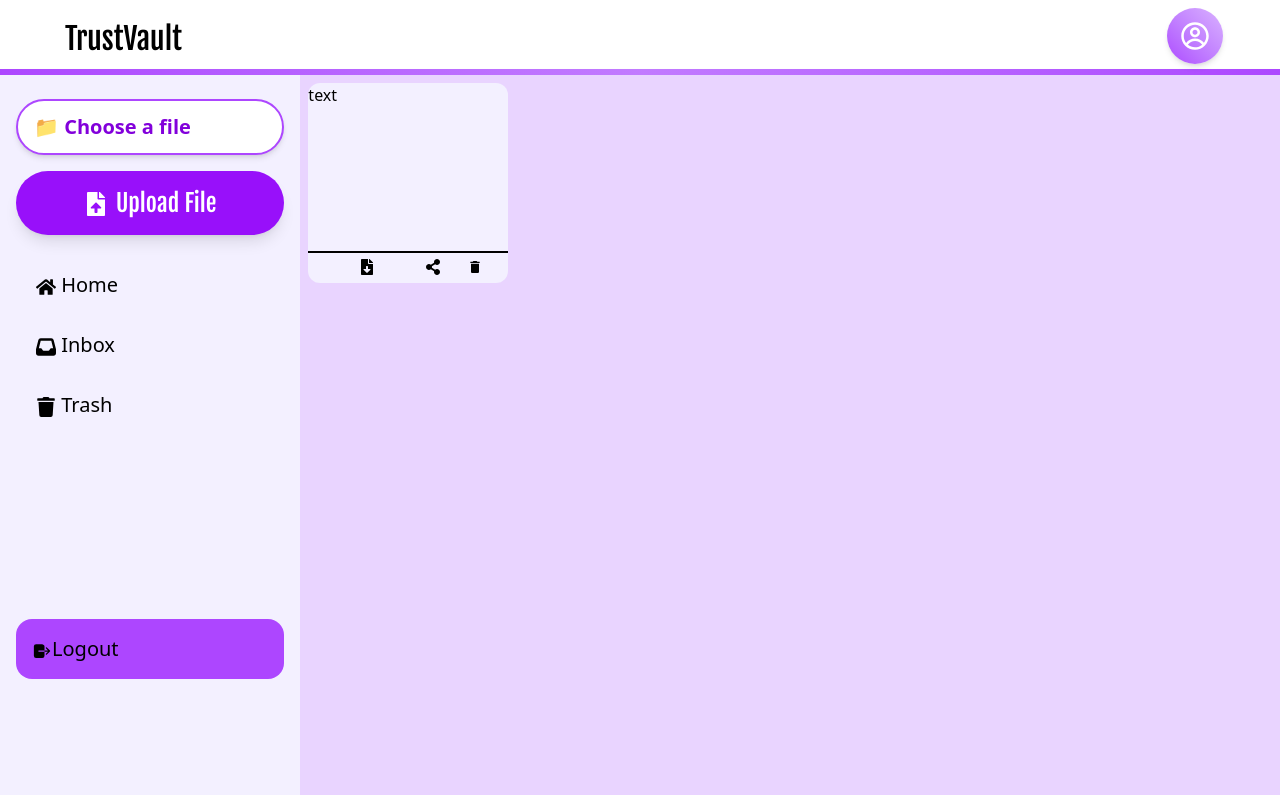
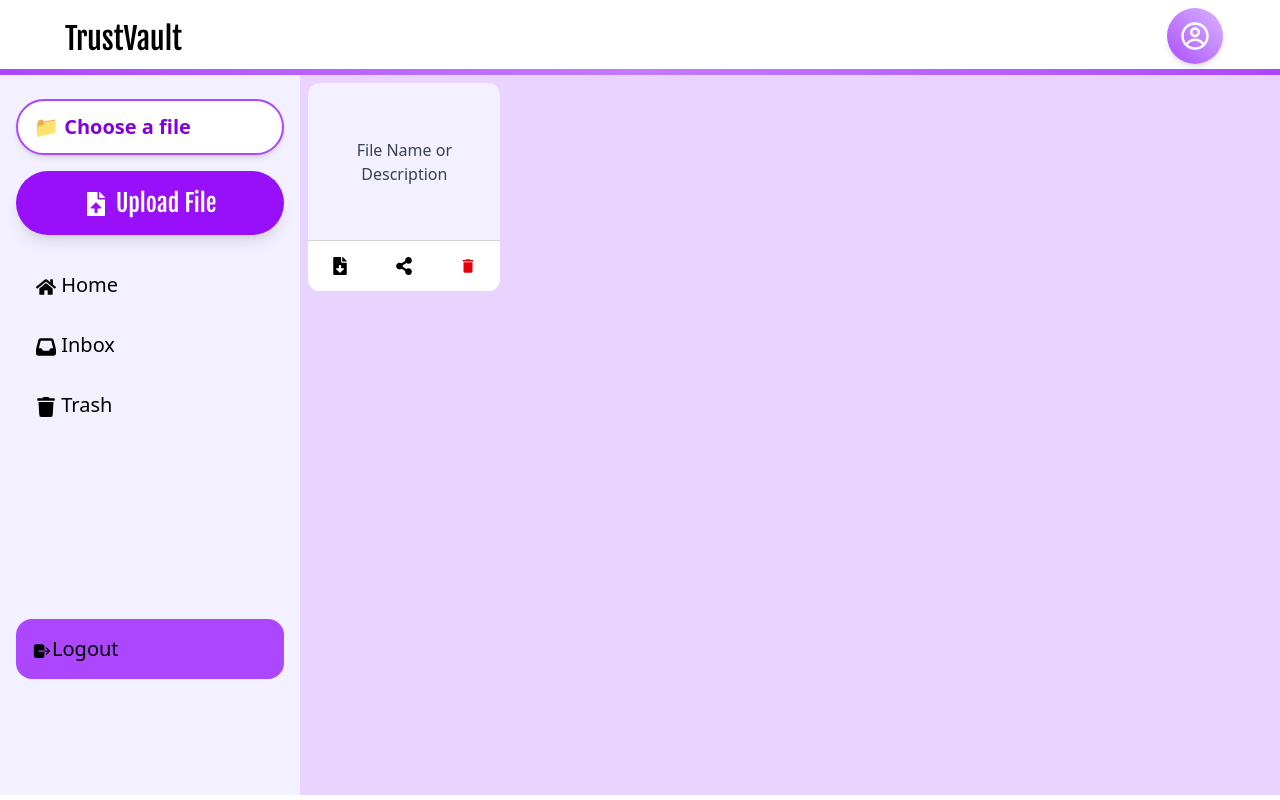
Before and after one commit to SaravananR01/TrustVault, a React (Vite) app in the folder frontend/secure-docs/: page /mainpage in a window 1280 px wide. Built offline with nearby package versions, Linux system fonts and the light colour scheme; no server answers; sample sign-in values are in the browser's storage.

Commit message:
file component UI update and api endpoints for multiple functionalities added

```diff
--- a/frontend/secure-docs/src/components/File.jsx
+++ b/frontend/secure-docs/src/components/File.jsx
@@ -1,28 +1,74 @@
-import React from 'react'
-import { FaFileDownload } from "react-icons/fa";
+import React from 'react';
+import { FaFileDownload, FaShareAlt } from "react-icons/fa";
 import { MdDelete } from "react-icons/md";
-import { FaShareAlt } from "react-icons/fa";
+import api from '../services/api';
+import axios from 'axios';
 
-function File() {
+function File(props) {
+    async function handleDownload(){
+        try{
+            const response = await api.get('/download');
+
+            if (response.status===200){
+                const download = axios.post(response);
+            }
+        }catch(error){
+            console.log(error);
+        }
+    }
+
+    function handleShare(){
+
+    }
+
+    async function handleDelete(){
+        try{
+            const response = await api.delete('/delete');
+
+            if (response.status===200){
+                alert("File Deleted Successfully");
+            }else{
+                alert("File Deletion Failed");
+            }
+        }catch(error){
+
+        }
+    }
+
   return (
-    <div className='h-[200px] w-[200px] rounded-xl hover:shadow-2xl flex-col bg-[#f3f0ff]'>
-        <div className='h-[10.5rem]'>
-            <p>text</p>
-        </div>
-        <div className='flex justify-evenly border-t-2 border-black'>
-            <button className='h-fit w-[33%] hover:bg-[#e3dcff]'>
-                <FaFileDownload className='inline-block'/>
-            </button>
-            <button>
-                <FaShareAlt className='inline-block'/>
-            </button>
-            <button>
-                <MdDelete className='inline-block'/>
-            </button>
-        </div>
+    <div className='w-48 h-52 rounded-xl bg-[#f3f0ff] hover:shadow-2xl transition-shadow duration-300 flex flex-col justify-between overflow-hidden'>
 
+      <div className='flex-1 p-4 flex items-center justify-center text-gray-700 font-medium text-center'>
+        <p>File Name or Description</p>
+      </div>
+
+      <div className='flex justify-around items-center border-t border-gray-300 bg-white py-2'>
+        <button
+          className='hover:bg-[#e3dcff] p-2 rounded transition hover:cursor-pointer'
+          title="Download"
+          onClick={handleDownload}
+        >
+          <FaFileDownload size={18} />
+        </button>
+
+        <button
+          className='hover:bg-[#e3dcff] p-2 rounded transition hover:cursor-pointer'
+          title="Share"
+          onClick={handleShare}
+        >
+          <FaShareAlt size={18} />
+        </button>
+
+        <button
+          className='hover:bg-[#e3dcff] p-2 rounded transition text-red-600 hover:cursor-pointer'
+          title="Delete"
+          onClick={handleDelete}
+        >
+          <MdDelete size={18} />
+        </button>
+      </div>
     </div>
-  )
+  );
 }
 
-export default File
+export default File;
--- a/frontend/secure-docs/src/components/MainPage.jsx
+++ b/frontend/secure-docs/src/components/MainPage.jsx
@@ -1,10 +1,26 @@
-import React from 'react'
+import React, { useEffect } from 'react'
 import SideBar from './SideBar'
 import TopBar from './TopBar'
 import File from './File'
+import api from '../services/api'
 
 
 function MainPage() {
+  useEffect(()=>{
+    getFiles();
+  },[]);
+  async function getFiles(){
+    try{
+      const response = await api.get('/get-files',{withCredentials:true});
+
+      if (response.status===200){
+
+      }
+    }catch(error){
+
+    }
+  }
+
   return (
     <div className='flex'>
         {/* <TopBar/> */}
--- a/frontend/secure-docs/src/components/SideBar.jsx
+++ b/frontend/secure-docs/src/components/SideBar.jsx
@@ -10,10 +10,12 @@ import api from '../services/api.js';
 function SideBar() {
     const navigate = useNavigate();
 
-    function logout(){
+    async function logout(){
         localStorage.clear();
         console.log('User Logged Out! ');
         location.reload();
+        const response = await api.get('logout');
+        console.log(response);
     }
     const [selectedFileName,setSelectedFileName]=useState('');
     const [selectedFile,setSelectedFile]=useState(null);
```
Also changed, not shown: 1 other file (tests, documents, lock files or other folders).
